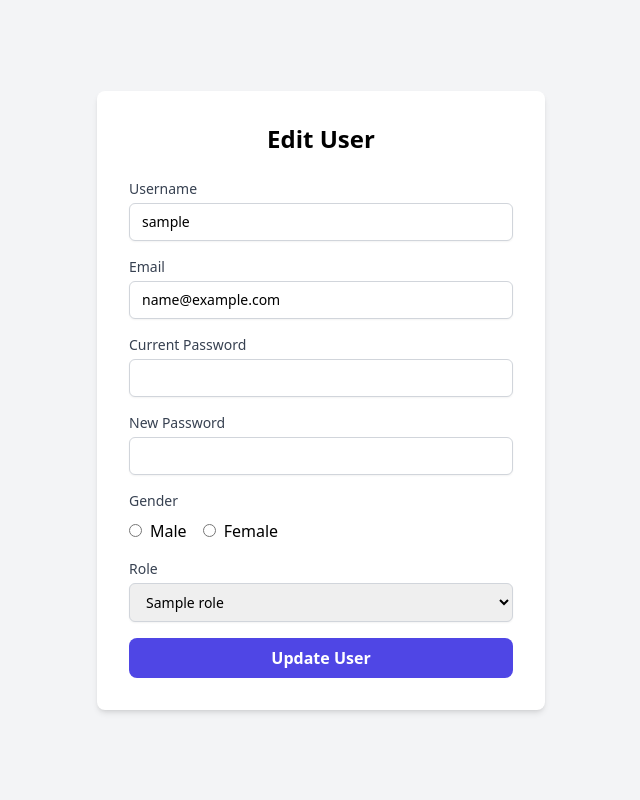
After one commit to saroeuntola/fanciwheel, a PHP site: page /admin/page/user/edit.php?id=1 in a window 1280 px wide. The commit adds this page. Shown: the whole page, without its empty margins (319-959 px from the left). Run offline with PHP 8.4, Linux system fonts and the light colour scheme; the visitor is signed in with stand-in values (Sample User, id 1); tables that the repository leaves empty or names only in its code hold one stand-in row (values such as "Sample post"); some libraries are stand-ins or nearby versions.

Commit message:
create user edit form

```diff
--- a/admin/page/user/create.php
+++ b/admin/page/user/create.php
@@ -5,18 +5,15 @@ $userAuth = new Auth();
 $role = new User();
 $roles = $role -> getRoles();
 if ($_SERVER['REQUEST_METHOD'] == 'POST') {
-
     $username = $_POST['username'];
     $email = $_POST['email'];
     $password = $_POST['password'];
     $sex = $_POST['sex'];
     $role_id = $_POST['role'];
     $userAuth->register($username, $email, $password, $sex, $role_id);
+
 }
-
 ?>
-
-
 <!DOCTYPE html>
 <html lang="en">
 <head>
--- /dev/null
+++ b/admin/page/user/edit.php
@@ -0,0 +1,136 @@
+<?php
+include('../library/auth.php');
+include('../library/users_lib.php');
+
+$userAuth = new Auth();
+$role = new User();
+
+$roles = $role->getRoles();
+
+if (!isset($_GET['id'])) {
+    echo "User ID is required.";
+    exit;
+}
+
+$userId = intval($_GET['id']);
+$userData = $role->getUserById($userId);
+
+if (!$userData) {
+    echo "User not found.";
+    exit;
+}
+
+if ($_SERVER['REQUEST_METHOD'] == 'POST') {
+    $username         = $_POST['username'];
+    $email            = $_POST['email'];
+    $currentPassword  = $_POST['current_password'];
+    $newPassword      = $_POST['new_password'];
+    $sex              = $_POST['sex'];
+    $role_id          = $_POST['role'];
+
+    $dataToUpdate = [
+        'username' => $username,
+        'email'    => $email,
+        'sex'      => $sex,
+        'role_id'  => $role_id,
+    ];
+
+    // Check if user wants to change password
+    if (!empty($currentPassword)) {
+        if (password_verify($currentPassword, $userData['password'])) {
+            // Current password is correct
+            if (!empty($newPassword)) {
+                $dataToUpdate['password'] = $newPassword;
+            }
+        } else {
+            echo "<script>alert('Incorrect current password. Password not changed.');</script>";
+        }
+    }
+
+    $role->updateUser($userId, $dataToUpdate);
+    header('Location: index.php');
+    exit;
+}
+
+?>
+<!DOCTYPE html>
+<html lang="en">
+<head>
+  <meta charset="UTF-8">
+  <title>Edit User</title>
+  <meta name="viewport" content="width=device-width, initial-scale=1.0">
+  <script src="https://cdn.tailwindcss.com"></script>
+</head>
+<body class="bg-gray-100 flex items-center justify-center min-h-screen">
+  <div class="w-full max-w-md bg-white p-8 rounded-lg shadow-md">
+    <h2 class="text-2xl font-bold text-center mb-6">Edit User</h2>
+
+    <!-- Edit Form -->
+    <form method="POST" action="">
+      <!-- Username -->
+      <div class="mb-4">
+        <label for="username" class="block text-sm font-medium text-gray-700">Username</label>
+        <input type="text" id="username" name="username" value="<?= htmlspecialchars($userData['username']) ?>" required
+          class="mt-1 block w-full px-3 py-2 border border-gray-300 rounded-md shadow-sm focus:ring-indigo-500 focus:border-indigo-500 sm:text-sm">
+      </div>
+
+      <!-- Email -->
+      <div class="mb-4">
+        <label for="email" class="block text-sm font-medium text-gray-700">Email</label>
+        <input type="email" id="email" name="email" value="<?= htmlspecialchars($userData['email']) ?>" required
+          class="mt-1 block w-full px-3 py-2 border border-gray-300 rounded-md shadow-sm focus:ring-indigo-500 focus:border-indigo-500 sm:text-sm">
+      </div>
+<!-- Current Password -->
+<div class="mb-4">
+  <label for="current_password" class="block text-sm font-medium text-gray-700">Current Password</label>
+  <input type="password" id="current_password" name="current_password"
+    class="mt-1 block w-full px-3 py-2 border border-gray-300 rounded-md shadow-sm focus:ring-red-500 focus:border-red-500 sm:text-sm">
+</div>
+
+<!-- New Password -->
+<div class="mb-4">
+  <label for="new_password" class="block text-sm font-medium text-gray-700">New Password</label>
+  <input type="password" id="new_password" name="new_password"
+    class="mt-1 block w-full px-3 py-2 border border-gray-300 rounded-md shadow-sm focus:ring-indigo-500 focus:border-indigo-500 sm:text-sm">
+</div>
+
+      <!-- Gender -->
+      <div class="mb-4">
+        <label class="block text-sm font-medium text-gray-700">Gender</label>
+        <div class="flex space-x-4 mt-2">
+          <label class="inline-flex items-center">
+            <input type="radio" name="sex" value="male" <?= $userData['sex'] == 'male' ? 'checked' : '' ?> class="form-radio text-indigo-600">
+            <span class="ml-2">Male</span>
+          </label>
+          <label class="inline-flex items-center">
+            <input type="radio" name="sex" value="female" <?= $userData['sex'] == 'female' ? 'checked' : '' ?> class="form-radio text-indigo-600">
+            <span class="ml-2">Female</span>
+          </label>
+        </div>
+      </div>
+
+      <!-- Role -->
+      <div class="mb-4">
+        <label for="role" class="block text-sm font-medium text-gray-700">Role</label>
+        <select id="role" name="role" required
+          class="mt-1 block w-full px-3 py-2 border border-gray-300 rounded-md shadow-sm focus:ring-indigo-500 focus:border-indigo-500 sm:text-sm">
+          <option value="">Select Role</option>
+          <?php foreach ($roles as $r): ?>
+            <option value="<?= $r['id'] ?>" <?= $r['id'] == $userData['role_id'] ? 'selected' : '' ?>>
+              <?= htmlspecialchars($r['name']) ?>
+            </option>
+          <?php endforeach; ?>
+        </select>
+      </div>
+
+      <!-- Submit Button -->
+      <div class="flex justify-center">
+        <button type="submit"
+          class="w-full py-2 px-4 bg-indigo-600 text-white font-semibold rounded-lg hover:bg-indigo-700 focus:outline-none focus:ring-2 focus:ring-indigo-500">
+          Update User
+        </button>
+      </div>
+    </form>
+  </div>
+</body>
+</html>
```
